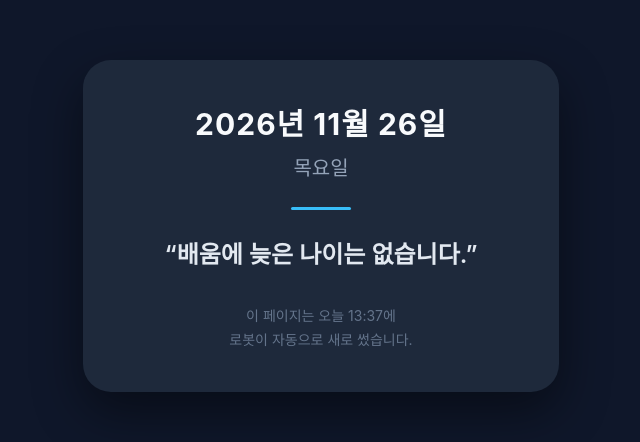
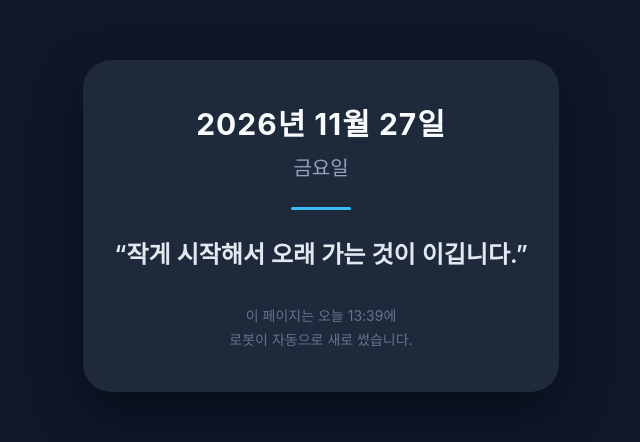
Before and after one commit to cheon-bosik/myinto2, a plain HTML site: page today.html in a window 1280 px wide. Shown: the part 174-616 px from the top of the page, without its empty margins (319-959 px from the left). Drawn offline with Linux system fonts and the light colour scheme.

Commit message:
자동 갱신: 2026-11-27 13:39

```diff
--- a/today.html
+++ b/today.html
@@ -19,11 +19,11 @@
 </head>
 <body>
 <div class="card">
-  <div class="date">2026년 11월 26일</div>
-  <div class="day">목요일</div>
+  <div class="date">2026년 11월 27일</div>
+  <div class="day">금요일</div>
   <div class="line"></div>
-  <div class="quote">&ldquo;배움에 늦은 나이는 없습니다.&rdquo;</div>
-  <div class="foot">이 페이지는 오늘 13:37에<br>로봇이 자동으로 새로 썼습니다.</div>
+  <div class="quote">&ldquo;작게 시작해서 오래 가는 것이 이깁니다.&rdquo;</div>
+  <div class="foot">이 페이지는 오늘 13:39에<br>로봇이 자동으로 새로 썼습니다.</div>
 </div>
 </body>
 </html>
```
